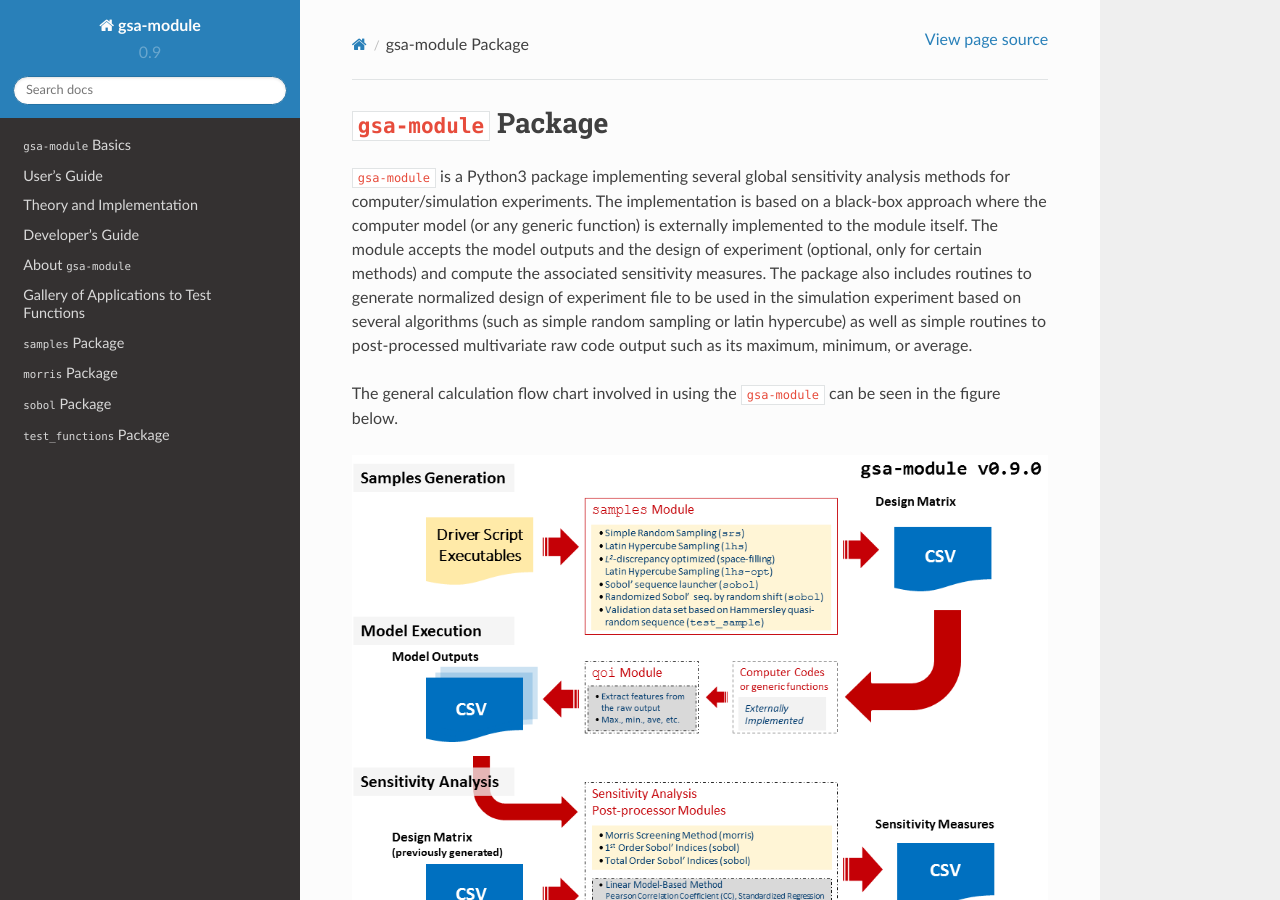
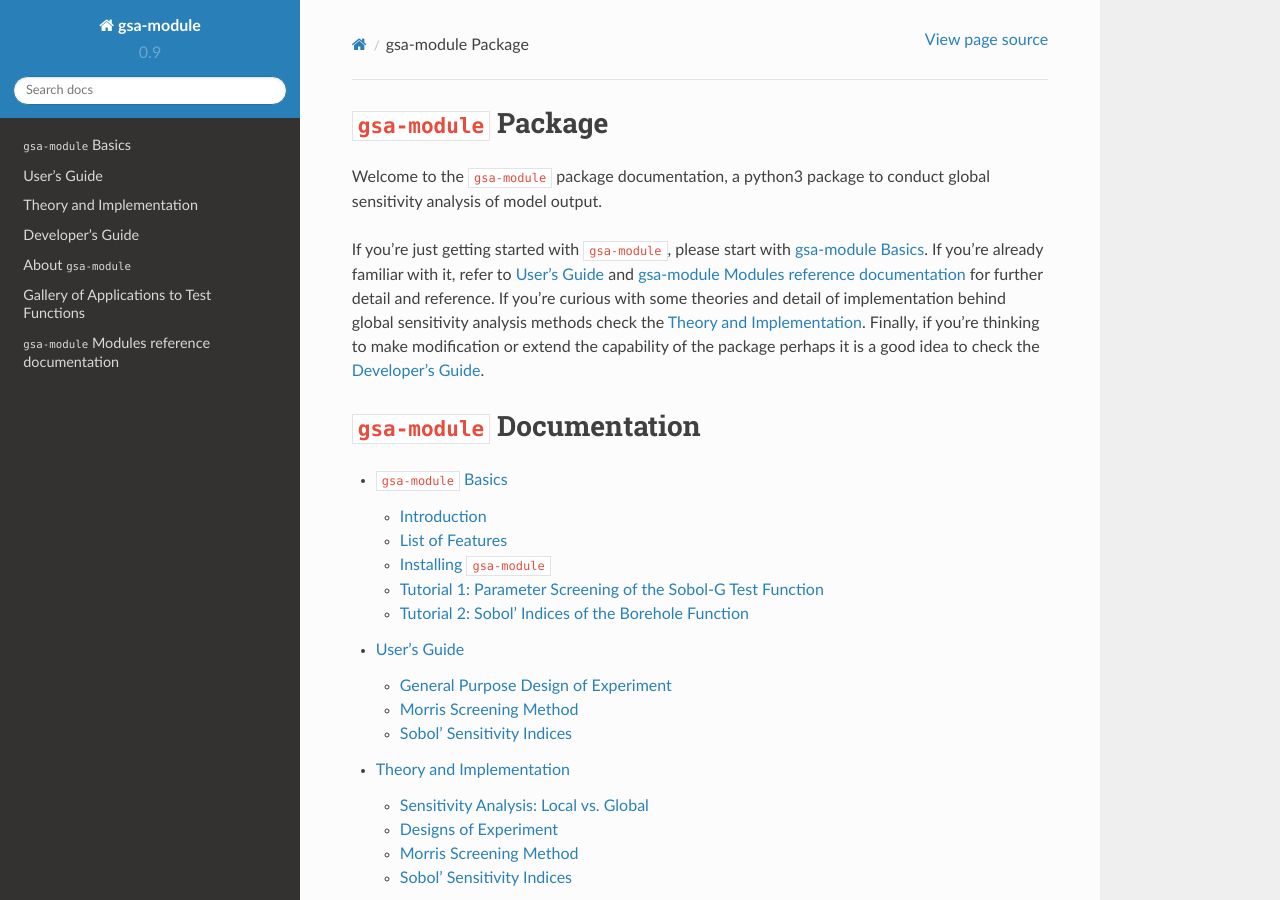
Before and after one commit to damar-wicaksono/gsa-module, a Sphinx documentation site: the page built from docs/source/index.rst, in a window 1280 px wide and 900 px high. Built offline with Sphinx 7.4.7 and the Read the Docs theme 2.0.0, drawn with Linux system fonts in a browser that asks for light colours.

Commit message:
Revise welcome screen and separate module reference guide'

```diff
--- a/docs/source/index.rst
+++ b/docs/source/index.rst
@@ -6,22 +6,17 @@
 ``gsa-module`` Package
 ======================
 
-``gsa-module`` is a Python3 package implementing several global sensitivity
-analysis methods for computer/simulation experiments.
-The implementation is based on a black-box approach where the computer model
-(or any generic function) is externally implemented to the module itself.
-The module accepts the model outputs and the design of experiment (optional,
-only for certain methods) and compute the associated sensitivity measures.
-The package also includes routines to generate normalized design of experiment
-file to be used in the simulation experiment based on several algorithms (such
-as simple random sampling or latin hypercube) as well as simple routines to
-post-processed multivariate raw code output such as its maximum, minimum, or
-average.
+Welcome to the ``gsa-module`` package documentation, a python3 package to
+conduct global sensitivity analysis of model output.
 
-The general calculation flow chart involved in using the ``gsa-module`` can
-be seen in the figure below.
-
-.. image:: ../figures/flowchart.png
+If you're just getting started with ``gsa-module``, please start with
+:ref:`gsa_module_basics`.
+If you're already familiar with it, refer to :ref:`gsa_module_user_guide`
+and :ref:`gsa_module_reference` for further detail and reference.
+If you're curious with some theories and detail of implementation
+behind global sensitivity analysis methods check the :ref:`gsa_module_implementation`.
+Finally, if you're thinking to make modification or extend the capability of the package
+perhaps it is a good idea to check the :ref:`gsa_module_developer_guide`.
 
 ``gsa-module`` Documentation
 ============================
@@ -35,17 +30,7 @@ be seen in the figure below.
    developer_guide
    about
    test_gallery
-
-``gsa-module`` Modules reference documentation
-==============================================
-
-.. toctree::
-   :maxdepth: 1
-
-   modules/samples
-   modules/morris
-   modules/sobol
-   modules/test_functions
+   reference
 
 Indices and tables
 ==================
```
Also changed, not shown: docs/source/reference.rst (added, +12 -0 lines).
